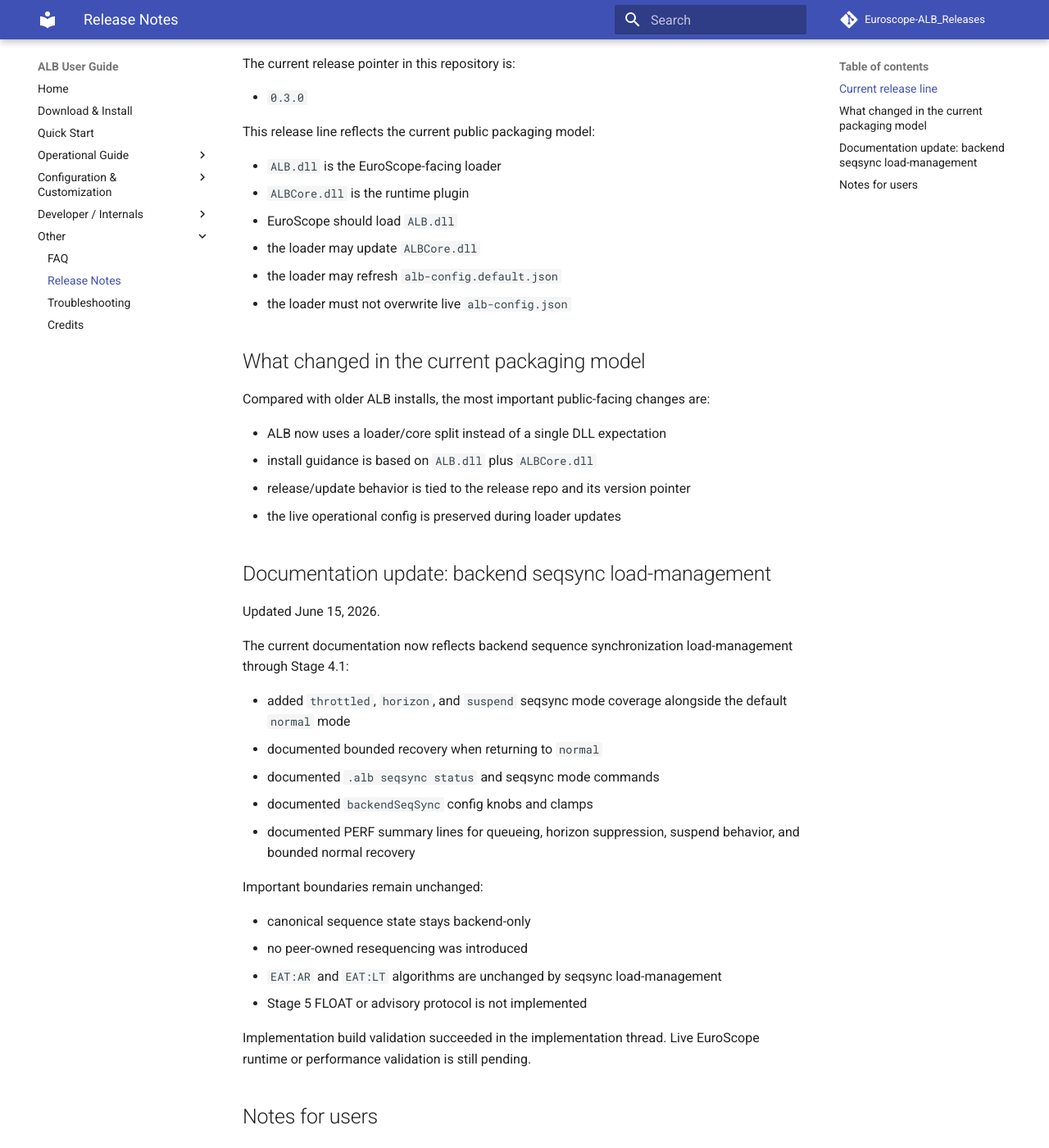
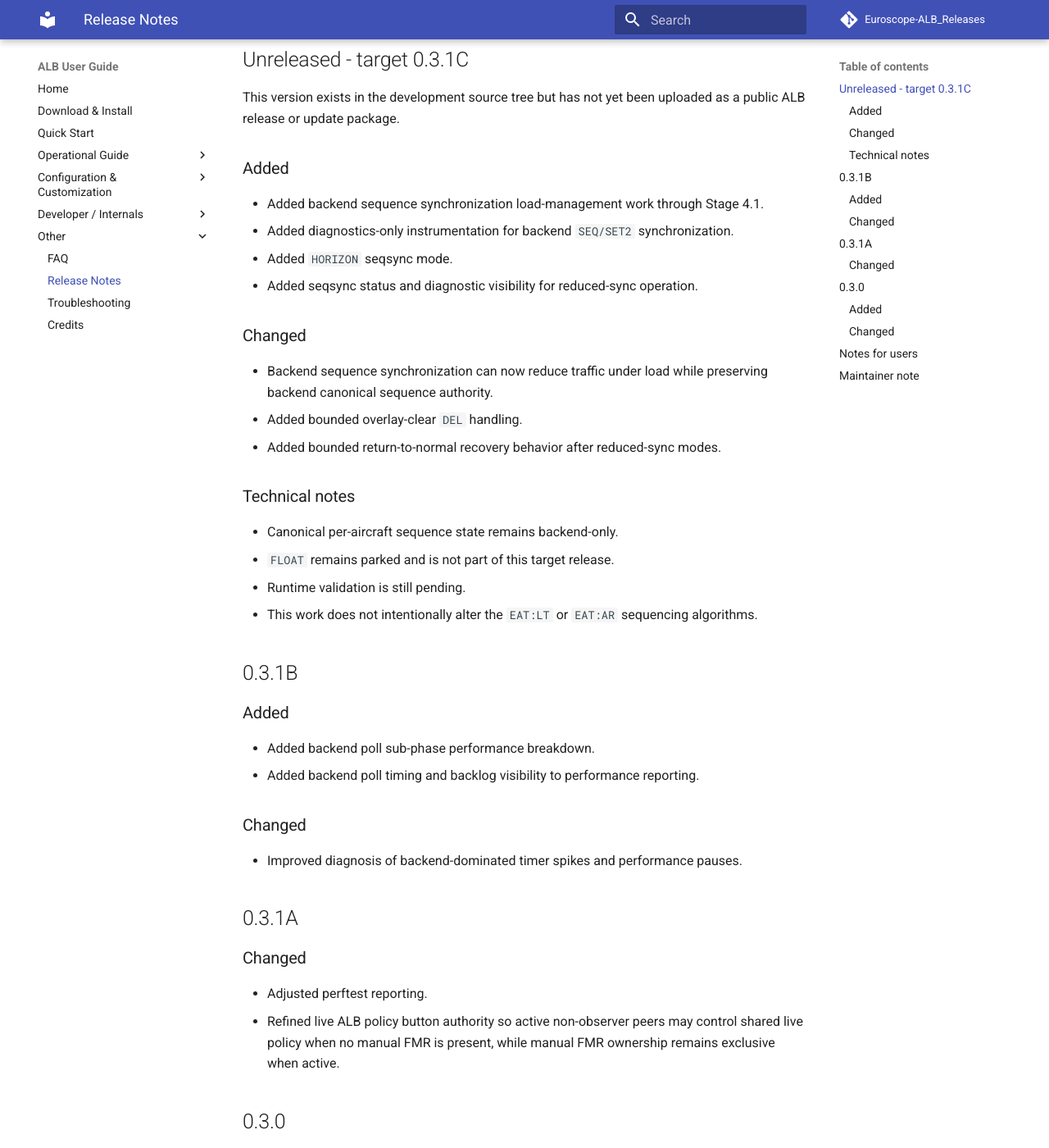
Before and after one commit to sodgaard/Euroscope-ALB_Releases, an MkDocs documentation site: the page built from docs/other/release-notes.md, in a window 1280 px wide and 1400 px high, scrolled down 273 px. Shown: the whole window at 82% size. Built offline with MkDocs 1.6.1 and Material for MkDocs 9.7.7, drawn with Linux system fonts in a browser that asks for light colours; comment, search, counter and statistics services are not loaded; some of the changed text lies outside the part shown.

Commit message:
added updated release notes.

```diff
--- a/docs/other/release-notes.md
+++ b/docs/other/release-notes.md
@@ -1,55 +1,67 @@
 # Release Notes
+
+These notes summarize release highlights. They are not a complete commit log.
 
 For detailed asset-by-asset history, use the GitHub releases page:
 
 - [Euroscope-ALB_Releases Releases](https://github.com/sodgaard/Euroscope-ALB_Releases/releases){target="_blank" rel="noopener"}
 
-## Current release line
+## Unreleased - target 0.3.1C
 
-The current release pointer in this repository is:
+This version exists in the development source tree but has not yet been
+uploaded as a public ALB release or update package.
 
-- `0.3.0`
+### Added
 
-This release line reflects the current public packaging model:
+- Added backend sequence synchronization load-management work through Stage 4.1.
+- Added diagnostics-only instrumentation for backend `SEQ/SET2` synchronization.
+- Added `HORIZON` seqsync mode.
+- Added seqsync status and diagnostic visibility for reduced-sync operation.
 
-- `ALB.dll` is the EuroScope-facing loader
-- `ALBCore.dll` is the runtime plugin
-- EuroScope should load `ALB.dll`
-- the loader may update `ALBCore.dll`
-- the loader may refresh `alb-config.default.json`
-- the loader must not overwrite live `alb-config.json`
+### Changed
 
-## What changed in the current packaging model
+- Backend sequence synchronization can now reduce traffic under load while preserving backend canonical sequence authority.
+- Added bounded overlay-clear `DEL` handling.
+- Added bounded return-to-normal recovery behavior after reduced-sync modes.
 
-Compared with older ALB installs, the most important public-facing changes are:
+### Technical notes
 
-- ALB now uses a loader/core split instead of a single DLL expectation
-- install guidance is based on `ALB.dll` plus `ALBCore.dll`
-- release/update behavior is tied to the release repo and its version pointer
-- the live operational config is preserved during loader updates
+- Canonical per-aircraft sequence state remains backend-only.
+- `FLOAT` remains parked and is not part of this target release.
+- Runtime validation is still pending.
+- This work does not intentionally alter the `EAT:LT` or `EAT:AR` sequencing algorithms.
 
-## Documentation update: backend seqsync load-management
+## 0.3.1B
 
-Updated June 15, 2026.
+### Added
 
-The current documentation now reflects backend sequence synchronization
-load-management through Stage 4.1:
+- Added backend poll sub-phase performance breakdown.
+- Added backend poll timing and backlog visibility to performance reporting.
 
-- added `throttled`, `horizon`, and `suspend` seqsync mode coverage alongside the default `normal` mode
-- documented bounded recovery when returning to `normal`
-- documented `.alb seqsync status` and seqsync mode commands
-- documented `backendSeqSync` config knobs and clamps
-- documented PERF summary lines for queueing, horizon suppression, suspend behavior, and bounded normal recovery
+### Changed
 
-Important boundaries remain unchanged:
+- Improved diagnosis of backend-dominated timer spikes and performance pauses.
 
-- canonical sequence state stays backend-only
-- no peer-owned resequencing was introduced
-- `EAT:AR` and `EAT:LT` algorithms are unchanged by seqsync load-management
-- Stage 5 FLOAT or advisory protocol is not implemented
+## 0.3.1A
 
-Implementation build validation succeeded in the implementation thread. Live
-EuroScope runtime or performance validation is still pending.
+### Changed
+
+- Adjusted perftest reporting.
+- Refined live ALB policy button authority so active non-observer peers may control shared live policy when no manual FMR is present, while manual FMR ownership remains exclusive when active.
+
+## 0.3.0
+
+### Added
+
+- Established the `0.3.x` release line.
+- Introduced the loader/core packaging model:
+  - `ALB.dll` as the EuroScope loader
+  - `ALBCore.dll` as the runtime core
+- Updated public install and release documentation around the new packaging model.
+
+### Changed
+
+- Set the source version and minimum protocol floor to `0.3.0`.
 
 ## Notes for users
 
@@ -57,6 +69,16 @@ If you are updating from an older ALB installation:
 
 - make sure EuroScope loads `ALB.dll`, not `ALBCore.dll`
 - keep `alb-config.json` as your live config
-- treat `alb-config.default.json` as a template/default file
+- treat `alb-config.default.json` as a template or default file
 
 For installation details, see [Download & Install](../download-install.md).
+
+## Maintainer note
+
+The `0.3.x` release tags may not line up cleanly with the release-version
+pointer history. For future release-note maintenance, prefer:
+
+1. `alb-plugin-release-version.txt` history in `Euroscope-ALB_Releases`
+2. `MY_PLUGIN_VERSION` history in `ES-ArrivalLoadBallance`
+3. commit ranges between those anchors
+4. release tags only after checking what content they actually point to
```
